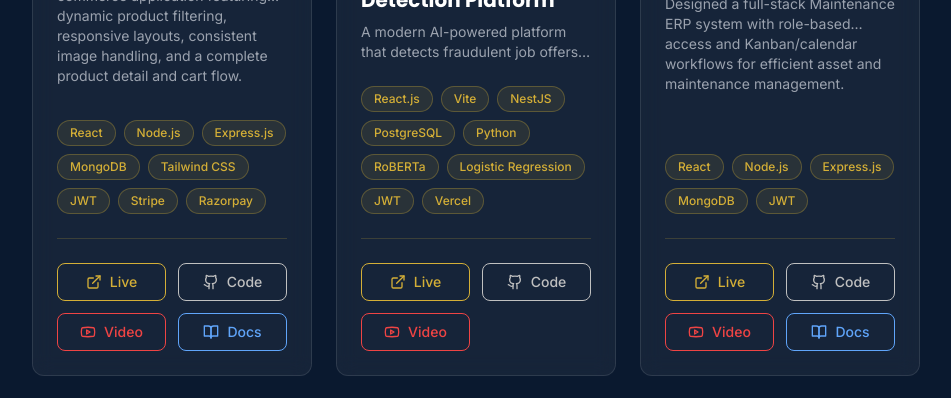
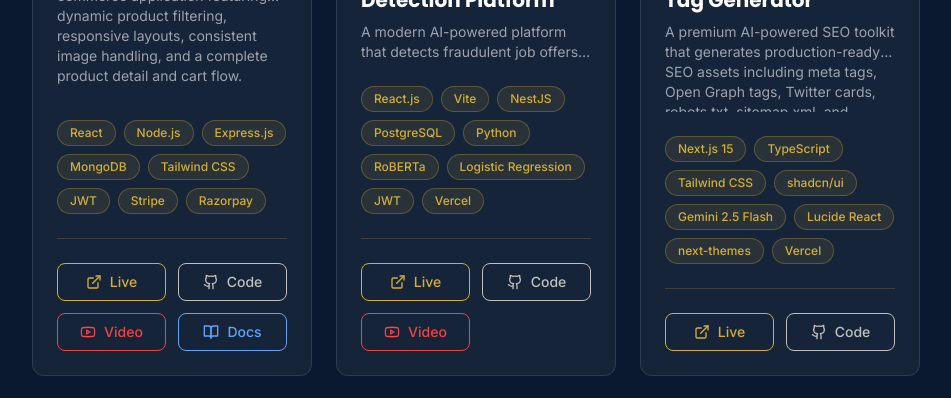
Before and after one commit to kiranchaudhary18/kiranstack, a Next.js app in the folder Frontend/: page /projects in a window 1280 px wide. Shown: the part 1280-1678 px from the top of the page, without its empty margins (296-1247 px from the left). Built offline with nearby package versions, Linux system fonts and the light colour scheme.

Commit message:
add the new project

```diff
--- a/Frontend/src/app/projects/page.jsx
+++ b/Frontend/src/app/projects/page.jsx
@@ -66,6 +66,18 @@ const projects = [
     codeUrl: 'https://github.com/kiranchaudhary18/Hack-Aarambh',
     apiDocsUrl: '',
     demoVideoUrl: 'https://www.youtube.com/watch?v=Type4_jv7E4&t=7s'
+  },
+  {
+    id: 'metaforge-ai',
+    title: 'MetaForge AI — Professional SEO Meta Tag Generator',
+    category: 'AI + Full Stack',
+    description: 'A premium AI-powered SEO toolkit that generates production-ready SEO assets including meta tags, Open Graph tags, Twitter cards, robots.txt, sitemap.xml, and JSON-LD schema. Features Gemini AI integration, code export, dark mode, and a modern SaaS interface.',
+    image: 'https://res.cloudinary.com/dnbayngfx/image/upload/v1782152021/Screenshot_2026-06-22_234327_w4mlsi.png',
+    tech: ['Next.js 15', 'TypeScript', 'Tailwind CSS', 'shadcn/ui', 'Gemini 2.5 Flash', 'Lucide React', 'next-themes', 'Vercel'],
+    liveUrl: 'https://meta-forge-ai.vercel.app/',
+    codeUrl: 'https://github.com/kiranchaudhary18/MetaForge-AI',
+    apiDocsUrl: '',
+    demoVideoUrl: ''
   },
   {
     id: 'gearguard',
```
